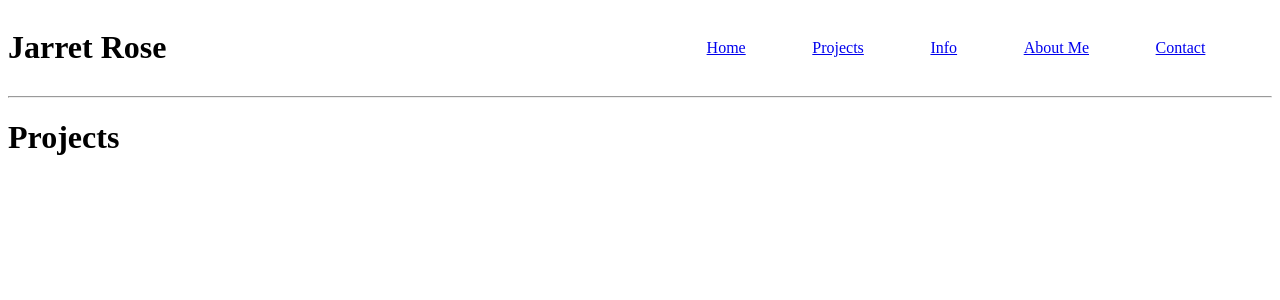
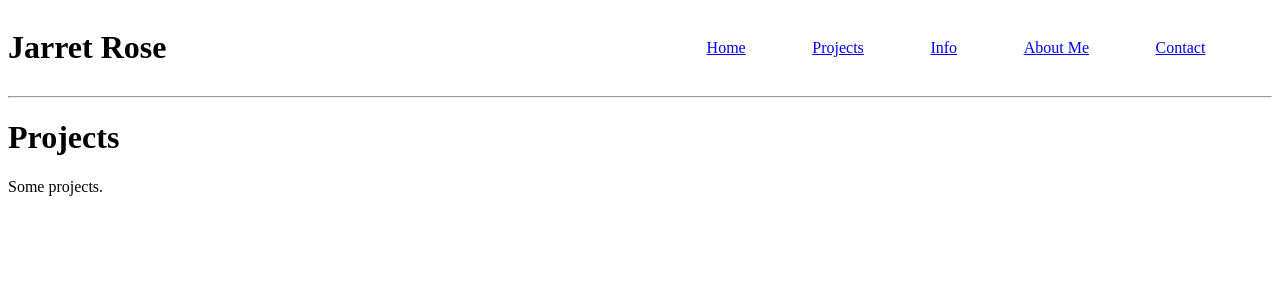
Before and after one commit to jarretrose/jarretrose.github.io, a React (Vite) app: page /projects in a window 1280 px wide. Shown: the top 300 px of the page. Built offline with nearby package versions, Linux system fonts and the light colour scheme.

Commit message:
More dummy text.

```diff
--- a/src/views/AboutMe.tsx
+++ b/src/views/AboutMe.tsx
@@ -4,6 +4,7 @@ export const AboutMe: FC = () => {
   return (
     <div>
       <h1>About Me</h1>
+      <p>Hello me.</p>
     </div>
   );
 };
--- a/src/views/Contact.tsx
+++ b/src/views/Contact.tsx
@@ -4,6 +4,7 @@ export const Contact: FC = () => {
   return (
     <div>
       <h1>Contact</h1>
+      <p>Get in touch.</p>
     </div>
   );
 };
--- a/src/views/Info.tsx
+++ b/src/views/Info.tsx
@@ -4,6 +4,7 @@ export const Info: FC = () => {
   return (
     <div>
       <h1>Info</h1>
+      <p>Some info.</p>
     </div>
   );
 };
--- a/src/views/Projects.tsx
+++ b/src/views/Projects.tsx
@@ -4,6 +4,7 @@ export const Projects: FC = () => {
   return (
     <div>
       <h1>Projects</h1>
+      <p>Some projects.</p>
     </div>
   );
 };
```
